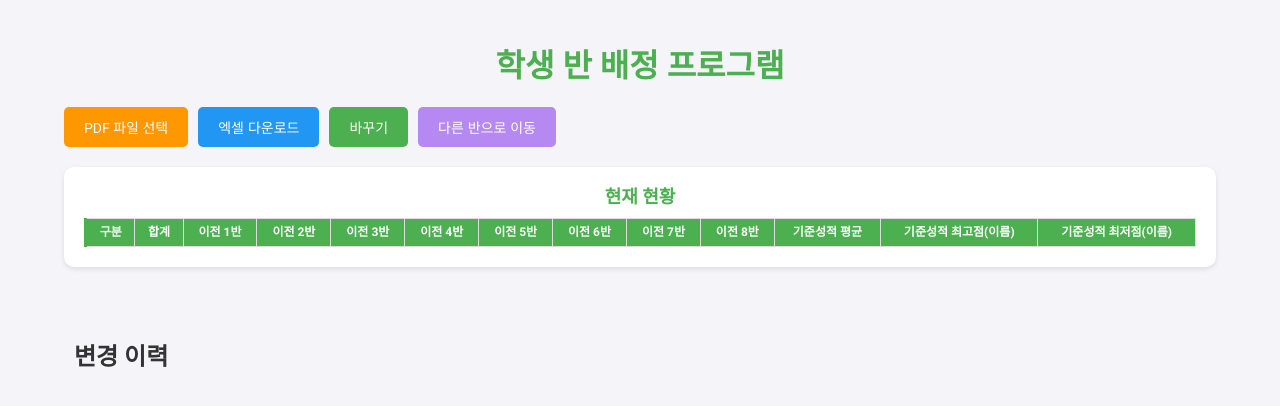
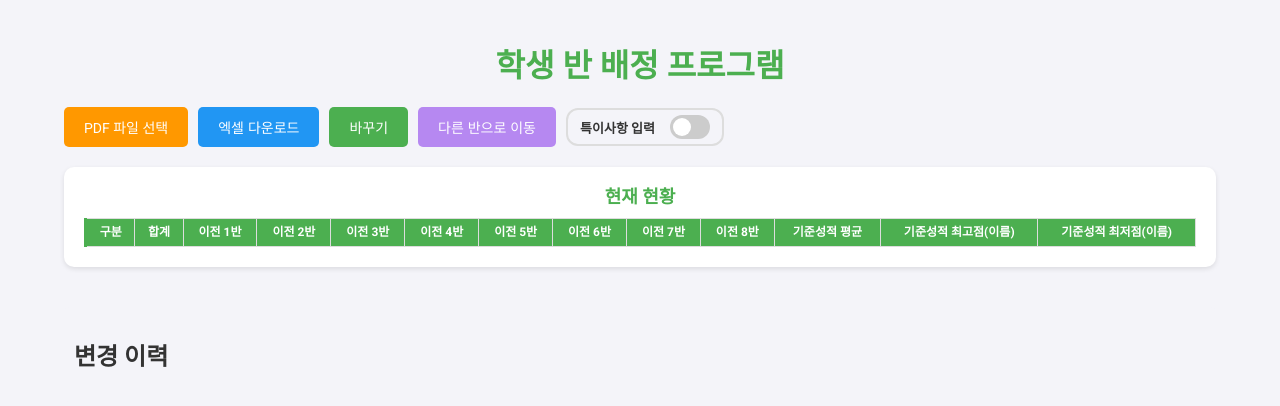
Before and after one commit to jingiru/nuclass, a Flask app: page /dashboard in a window 1280 px wide. Shown: the top 406 px of the page. Run offline with Flask 3, Linux system fonts and the light colour scheme; the visitor is signed in with stand-in values (Sample User, id 1); lists and menus that the app fills with data are empty.

```diff
--- a/app.py
+++ b/app.py
@@ -133,7 +133,6 @@ def update_data():
     except Exception as e:
         print(f"데이터 업데이트 중 오류 발생: {e}")
         return jsonify({"message": "데이터 저장 실패"}), 500
-
 
 
 
--- a/static/css/styles.css
+++ b/static/css/styles.css
@@ -356,3 +356,93 @@ input[type="file"] {
     color: red;
     font-size: 14px;
 }
+
+
+
+
+/* 토글 부분 */
+.student-table .notes-column {
+    display: none;
+
+    width: auto; /* 고정 너비 대신 자동 조정 */
+    text-align: center;
+    vertical-align: middle;
+    white-space: nowrap; /* 텍스트 줄바꿈 방지 */
+    overflow: hidden; /* 넘친 텍스트 숨김 */
+}
+
+.notes-column input {
+    width: 80px; /* input 필드의 너비 제한 */
+    max-width: 80px; /* 최대 너비 설정 */
+    text-align: center; /* 텍스트 중앙 정렬 */
+    overflow: hidden; /* 넘친 내용 숨김 */
+    box-sizing: border-box; /* 패딩 포함 크기 계산 */
+}
+
+/* 토글된 상태에서 열 표시 */
+.student-table.notes-visible .notes-column {
+    display: table-cell;
+}
+
+/* 토글 스위치 스타일 */
+.toggle-switch {
+    position: relative;
+    display: inline-block;
+    width: 40px;
+    height: 24px;
+}
+
+.toggle-switch input {
+    opacity: 0;
+    width: 0;
+    height: 0;
+}
+
+.toggle-switch .slider {
+    position: absolute;
+    cursor: pointer;
+    top: 0;
+    left: 0;
+    right: 0;
+    bottom: 0;
+    background-color: #ccc;
+    transition: 0.4s;
+    border-radius: 24px;
+}
+
+.toggle-switch .slider:before {
+    position: absolute;
+    content: "";
+    height: 18px;
+    width: 18px;
+    left: 3px;
+    bottom: 3px;
+    background-color: white;
+    transition: 0.4s;
+    border-radius: 50%;
+}
+
+input:checked + .slider {
+    background-color: #4CAF50;
+}
+
+input:checked + .slider:before {
+    transform: translateX(14px);
+}
+
+
+.notes-toggle-wrapper {
+    display: flex;
+    align-items: center;
+    justify-content: space-between;
+    width: 130px; /* 전체 묶음의 너비 */
+    padding: 5px 12px; /* 안쪽 여백 */
+    border: 2px solid #ddd; /* 테두리 색상 */
+    border-radius: 12px; /* 둥근 직사각형 */
+}
+
+.notes-toggle-wrapper span {
+    font-size: 13px; /* 문구 크기 */
+    font-weight: bold; /* 문구 강조 */
+    color: #333; /* 문구 색상 */
+}
--- a/static/js/app.js
+++ b/static/js/app.js
@@ -3,6 +3,7 @@ let selectedStudents = [];
 let history = [];
 let changedStudents = new Set();
 let movedStudents = new Set();
+let isNotesVisible = false;
 
 selectedStudents = []; // 선택 초기화
 updateButtonState(); // 버튼 상태 업데이트
@@ -42,8 +43,6 @@ document.getElementById("pdfUpload").addEventListener("change", async (event) =>
 
 
 
-
-
 document.getElementById("downloadExcelButton").addEventListener("click", () => {
     window.location.href = "/download";
 });
@@ -63,6 +62,19 @@ document.getElementById("globalMoveButton").addEventListener("click", () => {
         return;
     }
     moveStudents();
+});
+
+
+
+document.getElementById("toggleNotesCheckbox").addEventListener("change", function () {
+    const studentTables = document.querySelectorAll(".student-table");
+    studentTables.forEach(table => {
+        if (this.checked) {
+            table.classList.add("notes-visible");
+        } else {
+            table.classList.remove("notes-visible");
+        }
+    });
 });
 
 
@@ -248,7 +260,6 @@ function renderStatistics() {
 
 
 
-
 function renderClasses() {
     const container = document.getElementById("classesContainer");
     container.innerHTML = "";
@@ -272,6 +283,7 @@ function renderClasses() {
                     <th rowspan="2">성별</th>
                     <th rowspan="2">기준성적</th>
                     <th colspan="3">이전학적</th>
+                    <th class="notes-column" rowspan="2">특이사항</th>
                 </tr>
                 <tr>
                     <th>학년</th>
@@ -316,6 +328,9 @@ function renderClasses() {
                 <td>${previousGrade}</td>
                 <td style="background-color: ${classBackgroundColor}; font-weight: bold;">${previousClass}</td>
                 <td>${previousNumber}</td>
+                <td class="notes-column">
+                    <input type="text" class="notes-input" data-class="${cls}" data-index="${index}">
+                </td>
             `;
 
 
@@ -358,6 +373,12 @@ function renderClasses() {
     updateSwapButtonState();
     renderStatistics();
 }
+
+
+
+
+
+
 
 function selectStudent(cls, index, element) {
     const selectedIndex = selectedStudents.findIndex(
@@ -535,28 +556,3 @@ function renderHistory() {
         historyList.appendChild(listItem);
     });
 }
-
-
-// app.js
-document.getElementById("saveButton").addEventListener("click", async () => {
-    try {
-        const response = await fetch("/update_data", {
-            method: "POST",
-            headers: {
-                "Content-Type": "application/json",
-            },
-            body: JSON.stringify(classData),
-        });
-        if (!response.ok) {
-            throw new Error("데이터 저장 실패");
-        }
-        const result = await response.json();
-        if (result.message === "Data updated successfully") {
-            alert("데이터가 성공적으로 저장되었습니다.");
-        } else {
-            alert("저장 중 오류 발생");
-        }
-    } catch (error) {
-        console.error("데이터 저장 중 오류:", error);
-    }
-});
--- a/templates/index.html
+++ b/templates/index.html
@@ -22,6 +22,13 @@
             <button id="downloadExcelButton" class="excel-button">엑셀 다운로드</button>
             <button id="globalSwapButton" class="global-swap-button">바꾸기</button>
             <button id="globalMoveButton" class="global-move-button">다른 반으로 이동</button>
+            <div class="notes-toggle-wrapper">
+                <span>특이사항 입력</span>
+                <label class="toggle-switch">
+                    <input type="checkbox" id="toggleNotesCheckbox">
+                    <span class="slider"></span>
+                </label>
+            </div>
 
 
         </div>
```
